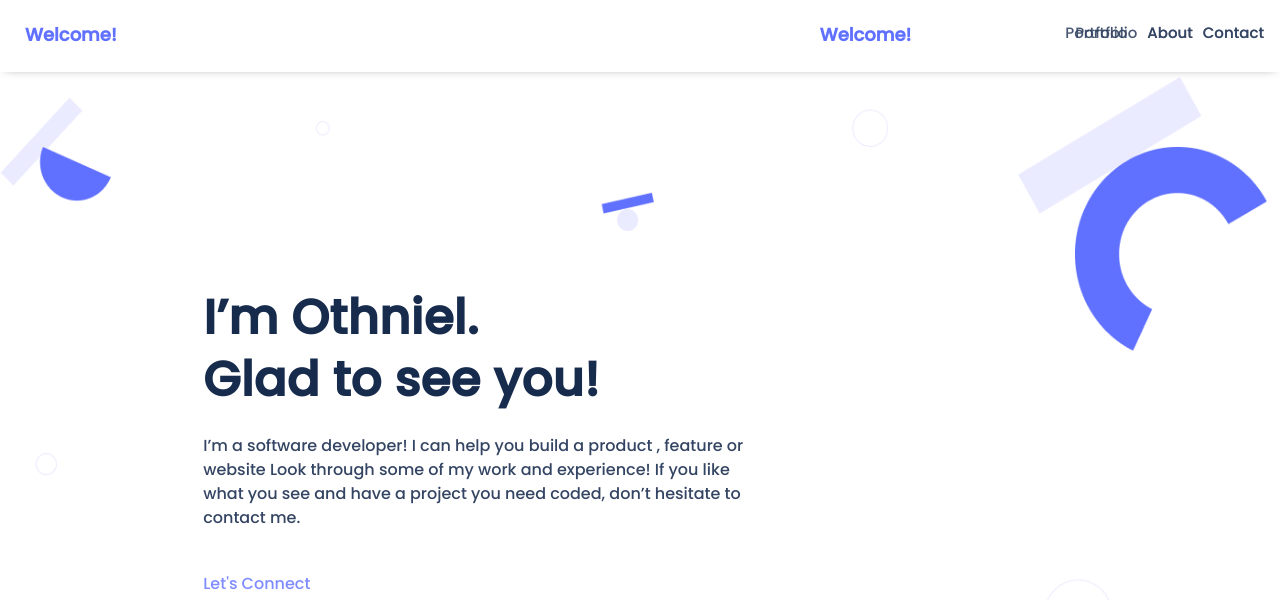
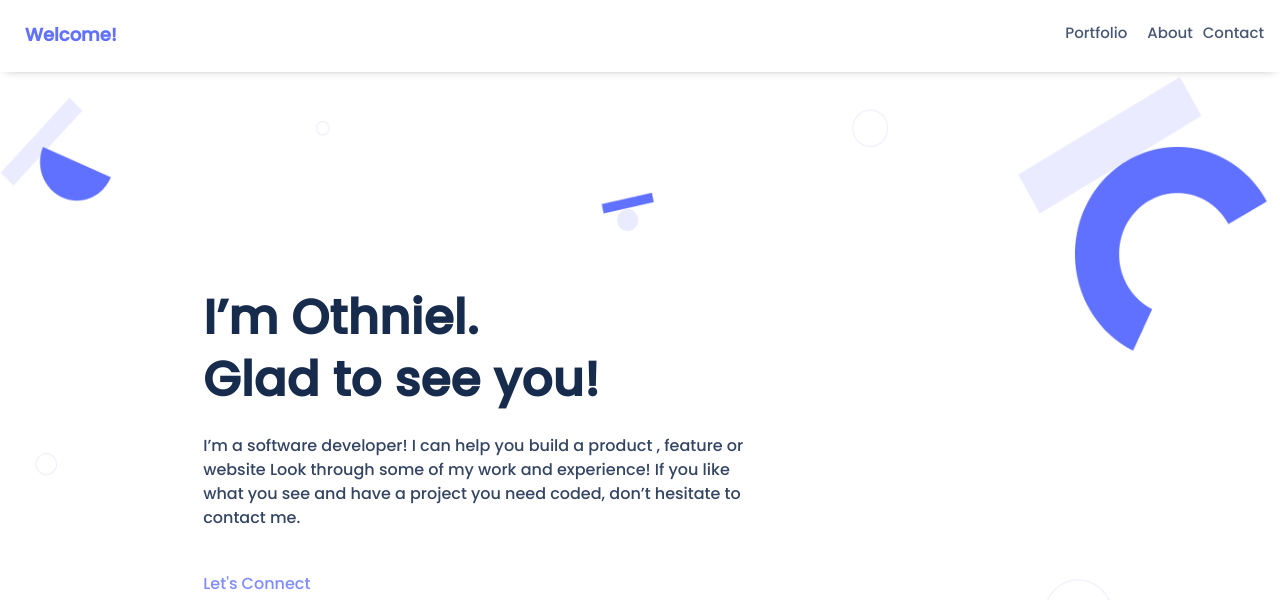
Before and after one commit to Othniel2471/portfolio-mv, a website: page index.html in a window 1280 px wide. Shown: the top 600 px of the page. Drawn offline with Linux system fonts and the light colour scheme; files whose address does not match are found by name.

Commit message:
fixed worksection navigation

```diff
--- a/index.html
+++ b/index.html
@@ -31,22 +31,7 @@
                 <li class="nav-content"><a class=" desktop" href="#work-section-desktop">portfolio</a></li>
                 <li class="nav-content"><a class=" mobile" href="#work-section-mobile">portfolio</a></li>
                 <li class="nav-content"><a href="#about">about</a></li>
-                    <li class="nav-content"><a href="#contact-form">contact</a></li>
-                </ul>
-            </div>
-        </nav>
-      <a href="#" class="logo">Welcome!</a>
-      <nav>
-        <div class="menu-bar">
-          <i class="menu-toggle"></i>
-        </div>
-        <div class="mobile-menu">
-          <ul class="nav-list">
-            <li class="nav-content">
-              <a href="#work-section-desktop">portfolio</a>
-            </li>
-            <li class="nav-content"><a href="#about">about</a></li>
-            <li class="nav-content"><a href="#contact-form">contact</a></li>
+                <li class="nav-content"><a  href="#contact-form">contact</a></li>
             </ul>
         </div>
     </nav>
```
Lines whose indentation alone changed are shown as unchanged.
